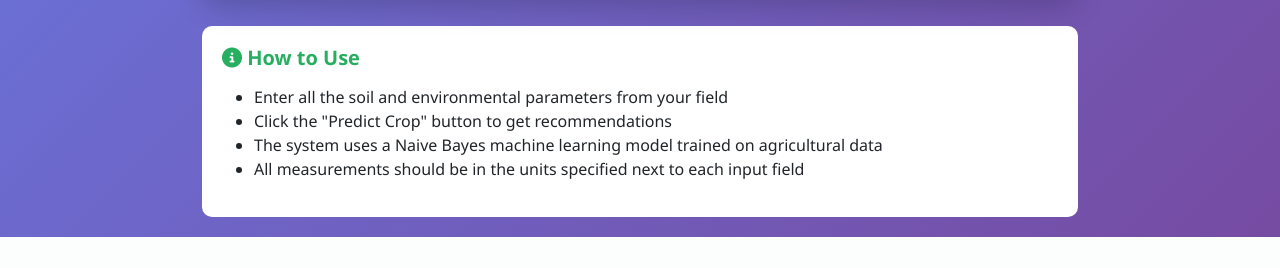
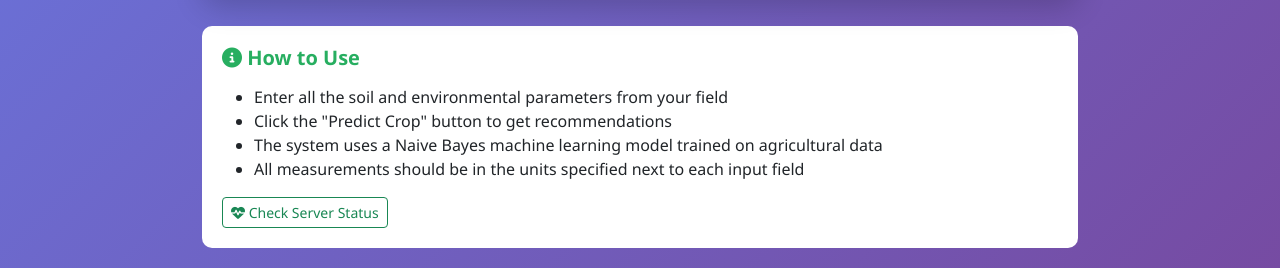
Before and after one commit to palakkzade5/crop-recommender, a Flask app: page / in a window 1280 px wide. Shown: the part 672-940 px from the top of the page. Before the commit the page ends 909 px from the top, so only its background shows below. Run offline with Flask 3, Linux system fonts and the light colour scheme; some libraries are stand-ins or nearby versions.

Commit message:
Fix: updated index.html and .vercelignore for API routing and deployment

```diff
--- a/templates/index.html
+++ b/templates/index.html
@@ -323,6 +323,11 @@
                 <li>The system uses a Naive Bayes machine learning model trained on agricultural data</li>
                 <li>All measurements should be in the units specified next to each input field</li>
             </ul>
+            <div class="mt-3">
+                <a href="/health" target="_blank" class="btn btn-sm btn-outline-success">
+                    <i class="fas fa-heartbeat"></i> Check Server Status
+                </a>
+            </div>
         </div>
     </div>
 
@@ -358,6 +363,8 @@
 
             try {
                 // FIXED: Use relative URL instead of hardcoded domain
+                console.log('Sending request to /predict with data:', formData);
+
                 const response = await fetch('/predict', {
                     method: 'POST',
                     headers: {
@@ -366,7 +373,11 @@
                     body: JSON.stringify(formData)
                 });
 
+                console.log('Response status:', response.status);
+                console.log('Response ok:', response.ok);
+
                 const data = await response.json();
+                console.log('Response data:', data);
 
                 if (data.success) {
                     document.getElementById('cropName').textContent = data.crop;
```
Also changed, not shown: 1 other file.
